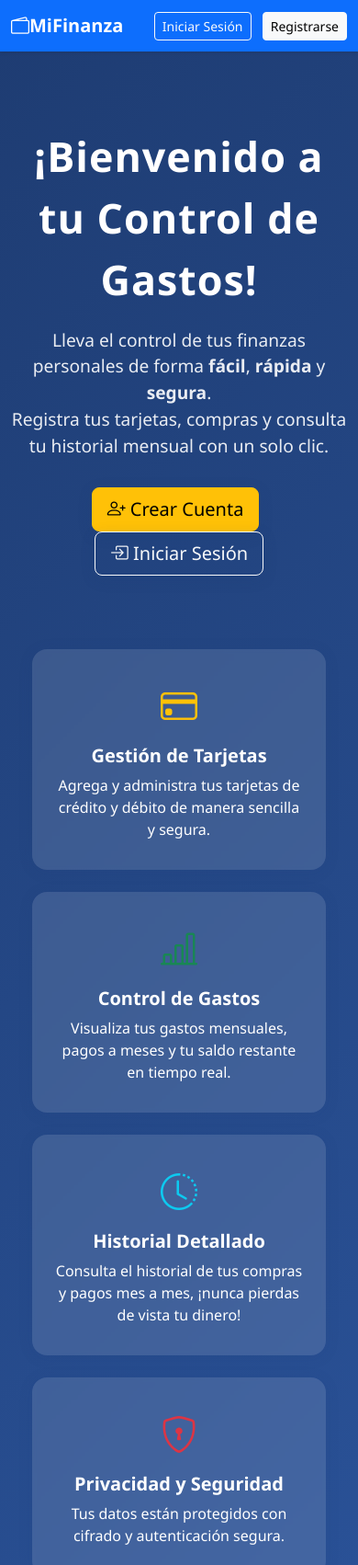
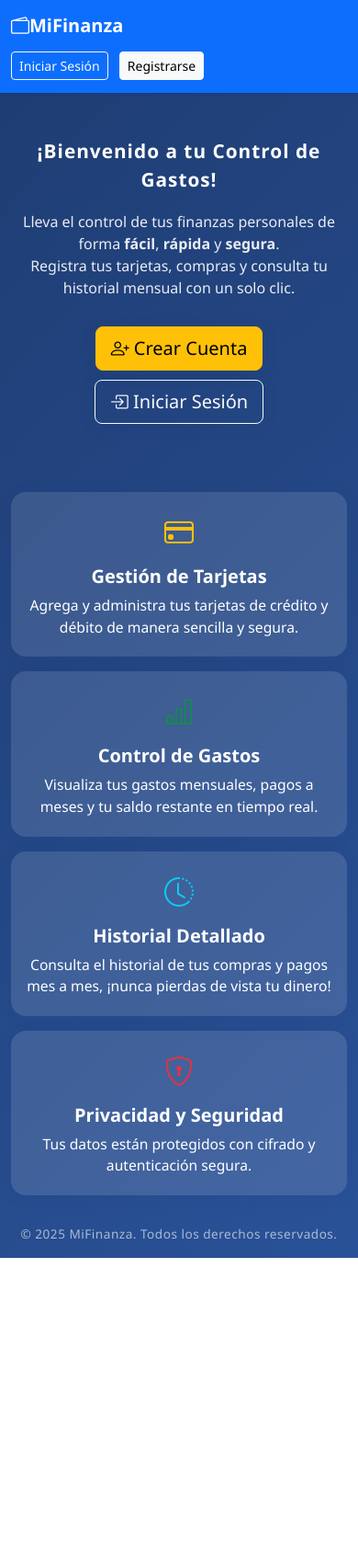
Before and after one commit to MarcoHuitron/MiFinanza, a website: page public/index.html in a window 390 px wide. Shown: the top 1702 px of the page at 92% size. After the commit the page ends 1368 px from the top, so only its background shows below. Drawn offline with nearby package versions, Linux system fonts and the light colour scheme.

Commit message:
diseño movil

```diff
--- a/public/index.html
+++ b/public/index.html
@@ -97,6 +97,51 @@
       margin-bottom: 16px;
       letter-spacing: 0.5px;
     }
+    @media (max-width: 768px) {
+      .hero {
+        padding: 48px 0 24px 0;
+      }
+      .hero-title {
+        font-size: 2rem;
+      }
+      .hero-desc {
+        font-size: 1rem;
+      }
+      .features {
+        flex-direction: column;
+        gap: 16px;
+        padding: 0 12px;
+      }
+      .feature-card {
+        max-width: 100%;
+        min-width: unset;
+        padding: 20px 12px;
+        font-size: 0.98rem;
+      }
+      .footer {
+        font-size: 0.85rem;
+        margin-top: 32px;
+      }
+      .navbar .container {
+        flex-direction: column;
+        align-items: flex-start;
+        gap: 8px;
+      }
+      .navbar .btn {
+        margin-bottom: 6px;
+      }
+    }
+    @media (max-width: 400px) {
+      .hero-title {
+        font-size: 1.3rem;
+      }
+      .feature-icon {
+        font-size: 2rem;
+      }
+      .btn {
+        margin-bottom: 10px;
+      }
+    }
   </style>
   <!-- Iconos de Bootstrap -->
   <link rel="stylesheet" href="https://cdn.jsdelivr.net/npm/bootstrap-icons@1.11.3/font/bootstrap-icons.min.css">
@@ -121,7 +166,7 @@
         Lleva el control de tus finanzas personales de forma <b>fácil</b>, <b>rápida</b> y <b>segura</b>.<br>
         Registra tus tarjetas, compras y consulta tu historial mensual con un solo clic.
       </div>
-      <a href="register.html" class="btn btn-warning btn-lg btn-animated me-2">
+      <a href="register.html" class="btn btn-warning btn-lg btn-animated">
         <i class="bi bi-person-plus"></i> Crear Cuenta
       </a>
       <a href="login.html" class="btn btn-outline-light btn-lg btn-animated">
--- /dev/null
+++ b/users.txt
@@ -0,0 +1,3 @@
+nombre: 'Emily Enriquez',
+  email: 'milkdos12@gmail.com',
+  'contraseña': 'sam445em'
```
Also changed, not shown: public/dashboard.html (+29 -3 lines).
